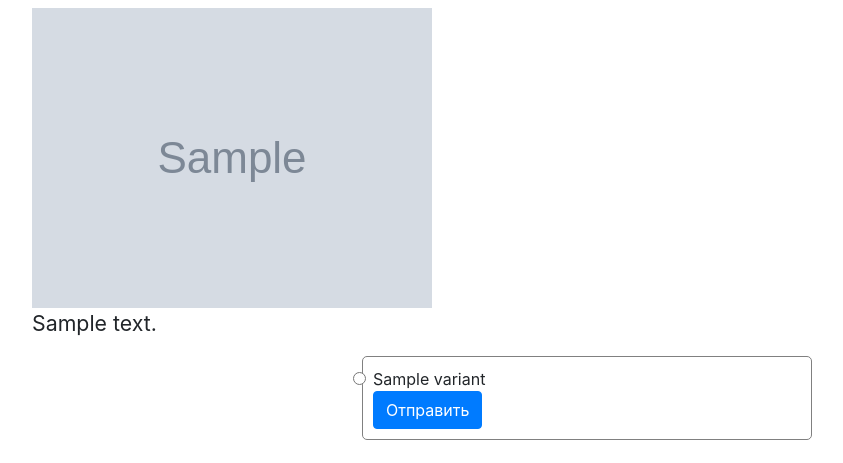
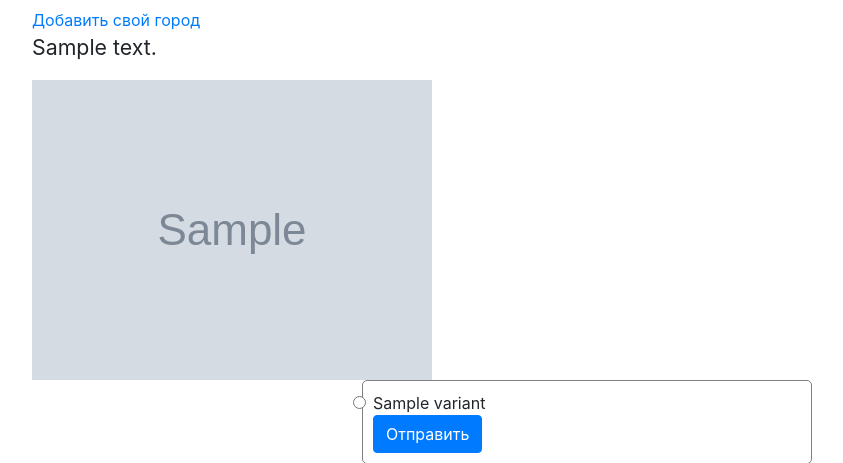
Before and after one commit to artzhemch/town_guesser, a Flask app: template templates/map_page.html in a window 1280 px wide. Shown: the part 141-604 px from the top of the page, without its empty margins (53-896 px from the left). Run offline with Flask 2, Linux system fonts and the light colour scheme; the template is opened without the code that fills it: most values are stand-ins (such as "Sample title", 1, 10 or a date in 2020); grey boxes marked "Sample" are stand-in pictures; some libraries are stand-ins or nearby versions.

Commit message:
Правка шаблона

```diff
--- a/templates/map_page.html
+++ b/templates/map_page.html
@@ -2,8 +2,9 @@
 
 {% block content %}
 <meta charset="UTF-8">
+<div><a href="/addtown"> Добавить свой город </a><br></div>
+<p> {{text}}</p>
 <img src={{image_source}} alt="Ошибка загрузки картинки. Обновите страницу">
-<p> {{text}}</p>
 <form class="login_form" method="post">
 
 {% for variant in variants %}
```
